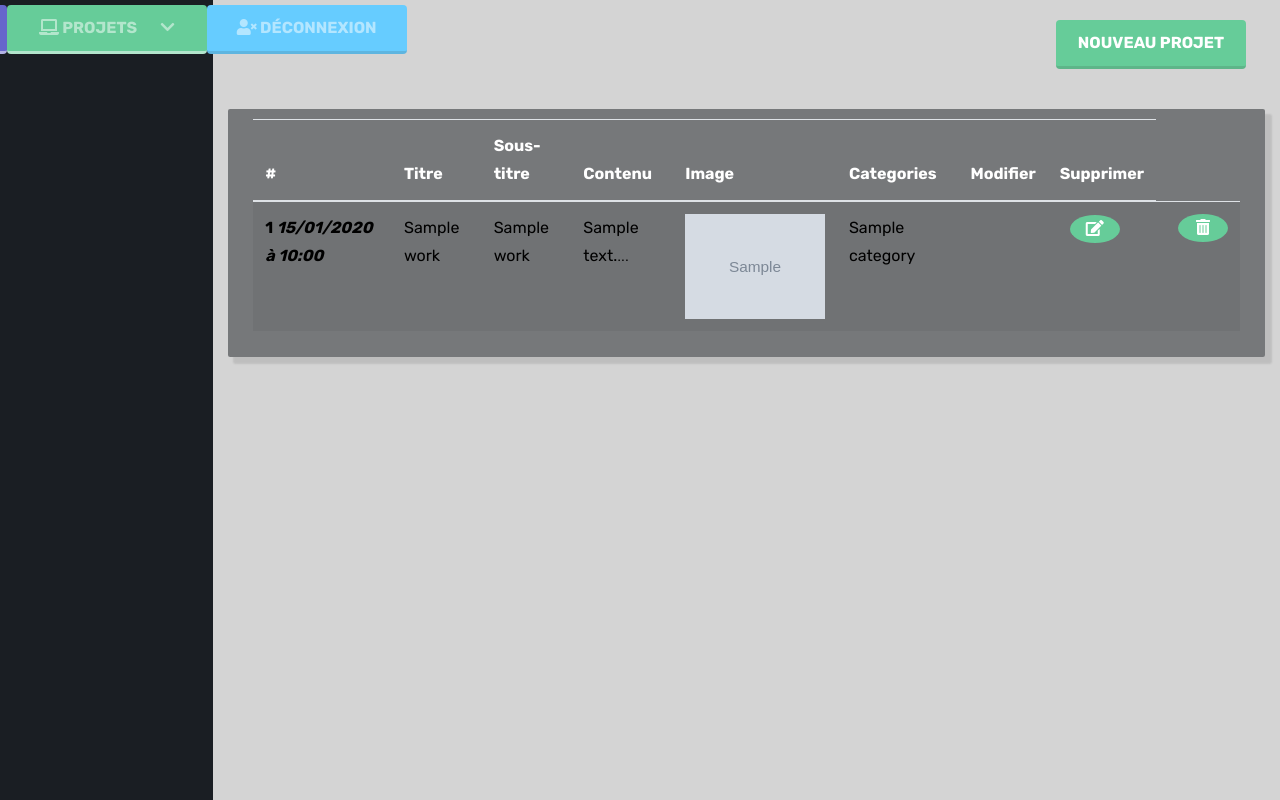
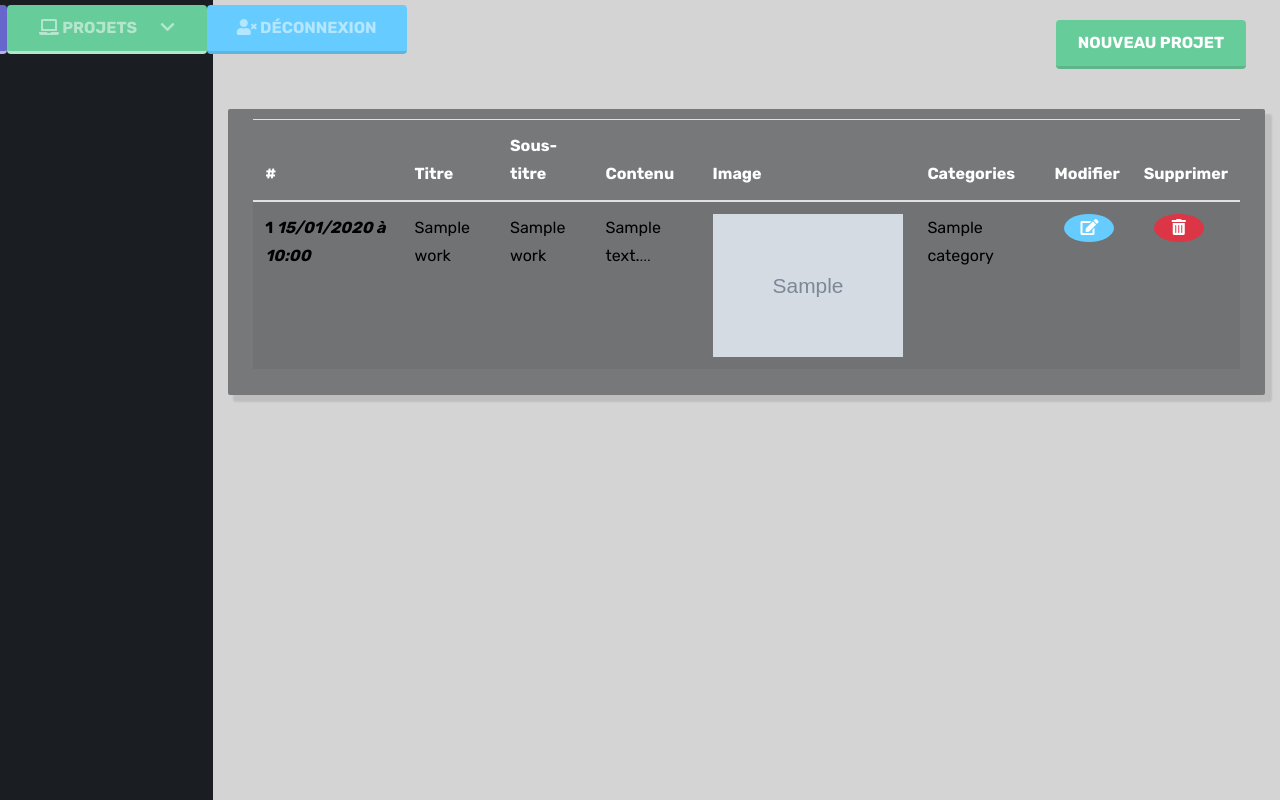
Before and after one commit to AdrienMorim/Projet5-DWJ-OC, a Symfony app: template templates/work/list.html.twig in a window 1280 px wide. Shown: the part 70-870 px from the top of the page. Run offline with Twig, Linux system fonts and the light colour scheme; the template is opened without the code that fills it: most values are stand-ins (such as "Sample title", 1, 10 or a date in 2020); grey boxes marked "Sample" are stand-in pictures; some libraries are stand-ins or nearby versions.

Commit message:
Ajout des link edit/remove

```diff
--- a/templates/work/list.html.twig
+++ b/templates/work/list.html.twig
@@ -79,25 +79,22 @@
                                                     <strong>
                                                         {% for category in work.categories %}
                                                             <p>
-                                                                {{ category.title }}
+                                                                {{ category.name }}
                                                             </p>
                                                         {% endfor %}
                                                     </strong>
                                                 </td>
                                                 <td>
-                                                    <td>
-                                                    <button class="btn btn-info btn-add">
+                                                    <a class="btn btn-primary btn-add" href="{{ path('work_edit', { 'id': work.id }) }}">
                                                         <i class="fas fa-edit"></i>
-                                                    </button>
+                                                    </a>
                                                 </td>
                                                 <td>
-                                                    <button class="btn btn-info btn-add">
+                                                    <a class="btn btn-danger btn-add" href="{{ path('work_remove', { 'id': work.id }) }}">
                                                         <i class="fas fa-trash-alt"></i>
-                                                    </button>
-                                                </td>
+                                                    </a>
                                                 </td>
                                             </tr>
-
                                         {% endfor %}
                                     </tbody>
                                 </table>
```
